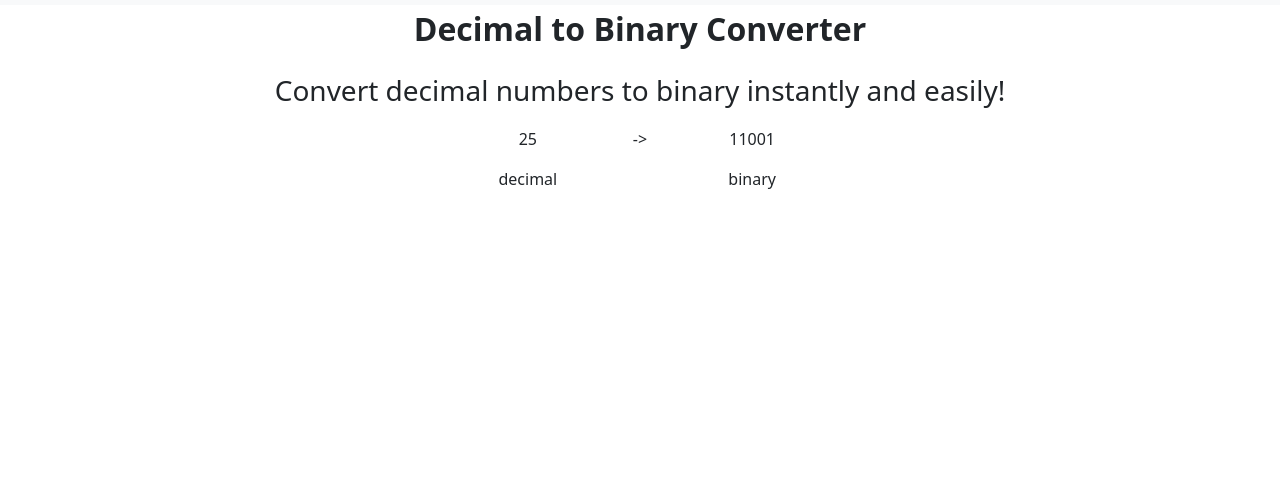
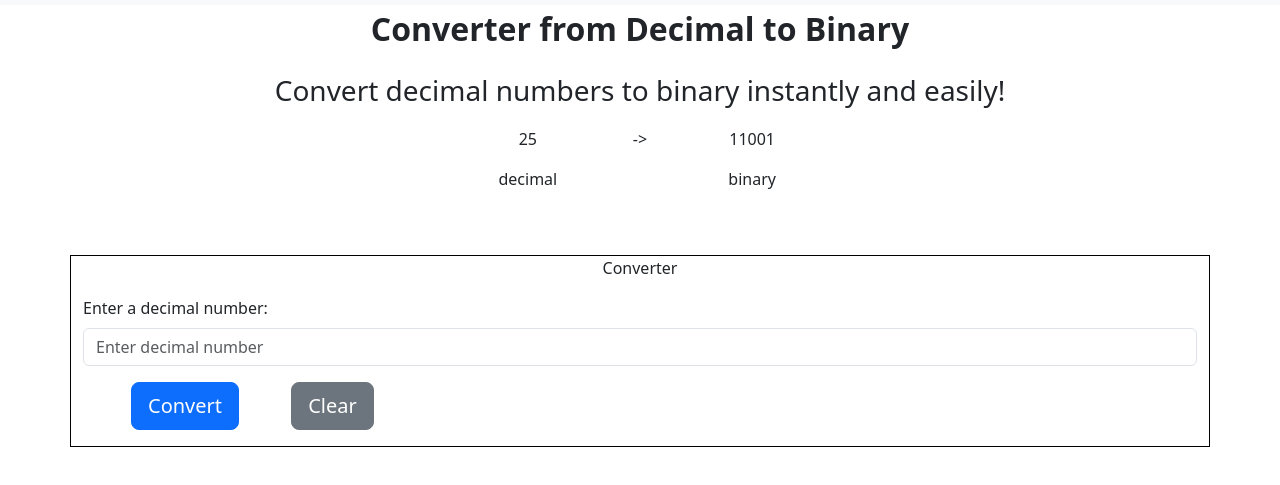
Before and after one commit to melolewis/NumberSystem-, a plain HTML site: page index.html in a window 1280 px wide. Shown: the part 51-536 px from the top of the page. Drawn offline with Linux system fonts and the light colour scheme.

Commit message:
still to upgrade it

```diff
--- a/index.html
+++ b/index.html
@@ -37,7 +37,7 @@
 
         </nav>
         <div class="container">
-            <p class="fw-bold text-center fs-2">Decimal to Binary Converter</p>
+            <p class="fw-bold text-center fs-2"> Converter from Decimal to Binary </p>
             <p class="text-center fs-3 fw-light">Convert decimal numbers to binary instantly and easily!</p>
 <div class="container text-center">
   <div class="row justify-content-md-center">
@@ -54,6 +54,19 @@
     </div>
 
         </div>
+    </div>
+    </div>
+    <div class="container my-5 border border-black">
+        <p class="text-center">Converter</p>
+        <div class="md-3">
+            <label for="inputDecimal" class="form-label">Enter a decimal number:</label>
+            <input type="number" class="form-control" id="inputDecimal" placeholder="Enter decimal number">
+            <button class="btn btn-primary my-3 btn-lg ms-5">   Convert</button>
+            <button class="btn btn-secondary my-3 btn-lg ms-5">   Clear</button>
+
+        </div>
+    </div>
+
 
 
     <script src="./js/jquery.slim.min.js"></script>
```
